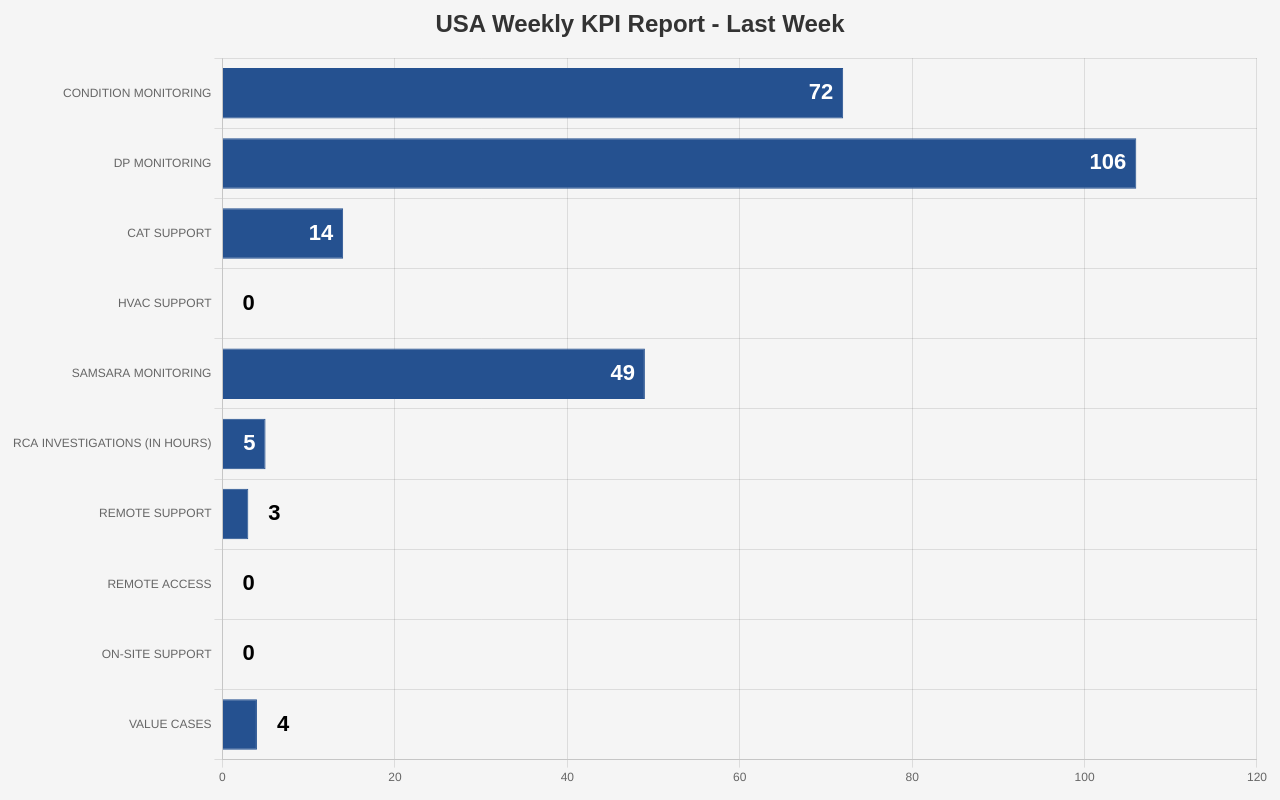
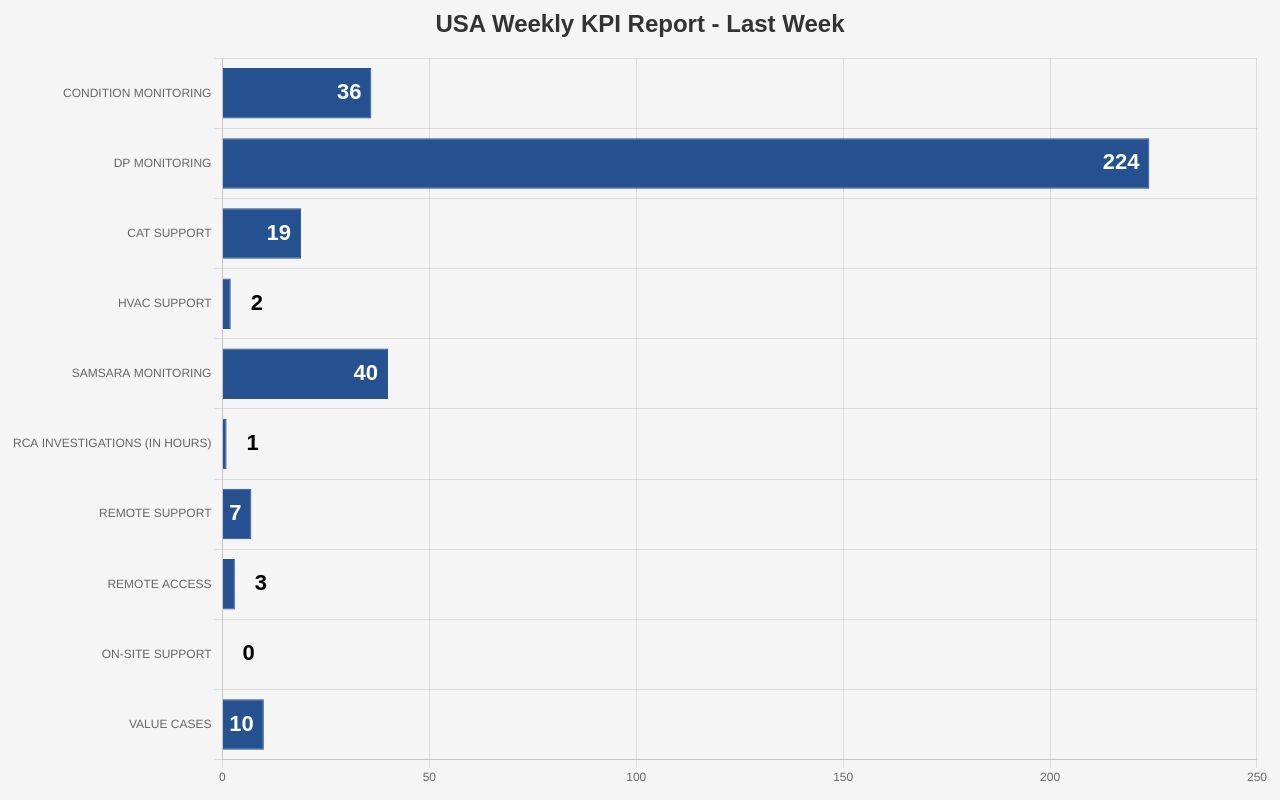
Before and after one commit to Unicorn0-0Cakes/KPI, a plain HTML site: page eco-rmc/last-week.html in a window 1280 px wide. Drawn offline with nearby package versions, Linux system fonts and the light colour scheme.

Commit message:
Last week's value

```diff
--- a/eco-rmc/last-week.html
+++ b/eco-rmc/last-week.html
@@ -57,16 +57,16 @@
         // LAST WEEK'S DATA
         // ============================================
         const weeklyData = {
-            'CONDITION MONITORING': 72,
-            'DP MONITORING': 106,
-            'CAT SUPPORT': 14,
-            'HVAC SUPPORT': 0,
-            'SAMSARA MONITORING': 49,
-            'RCA INVESTIGATIONS (IN HOURS)': 5,
-            'REMOTE SUPPORT': 3,
-            'REMOTE ACCESS': 0,
+            'CONDITION MONITORING': 36,
+            'DP MONITORING': 224,
+            'CAT SUPPORT': 19,
+            'HVAC SUPPORT': 2,
+            'SAMSARA MONITORING': 40,
+            'RCA INVESTIGATIONS (IN HOURS)': 1,
+            'REMOTE SUPPORT': 7,
+            'REMOTE ACCESS': 3,
             'ON-SITE SUPPORT': 0,
-            'VALUE CASES': 4
+            'VALUE CASES': 10
         };
         // ============================================
 
```
